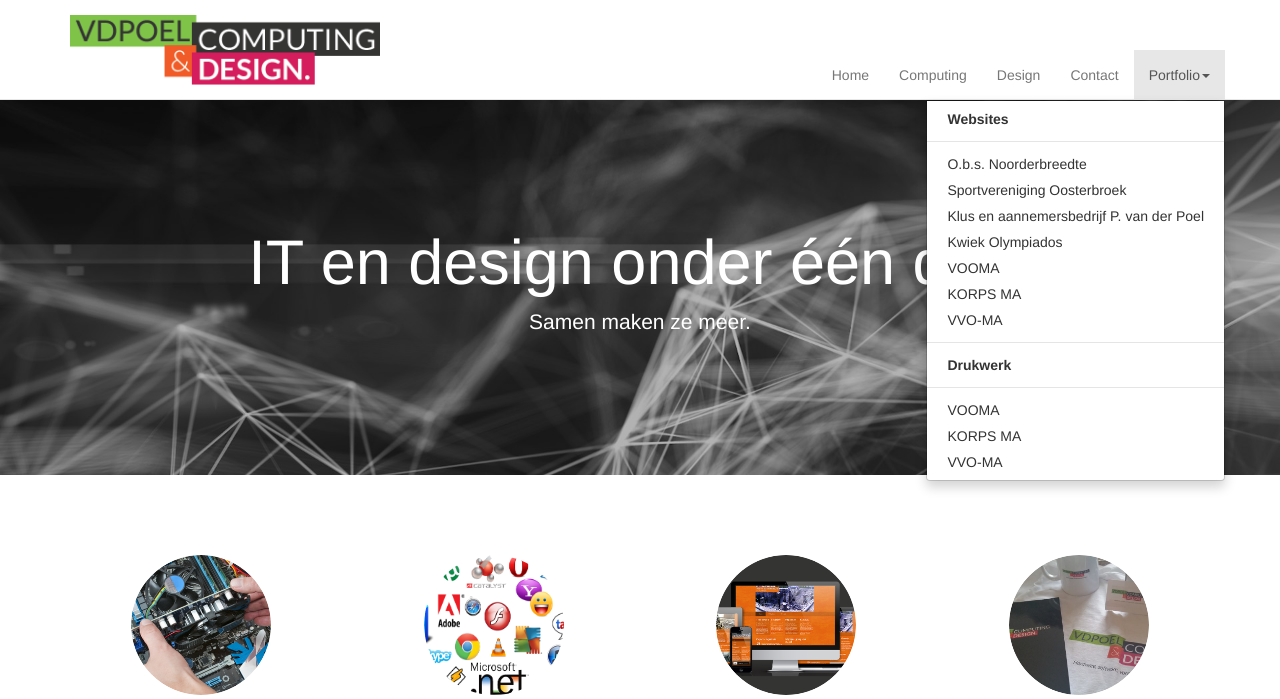
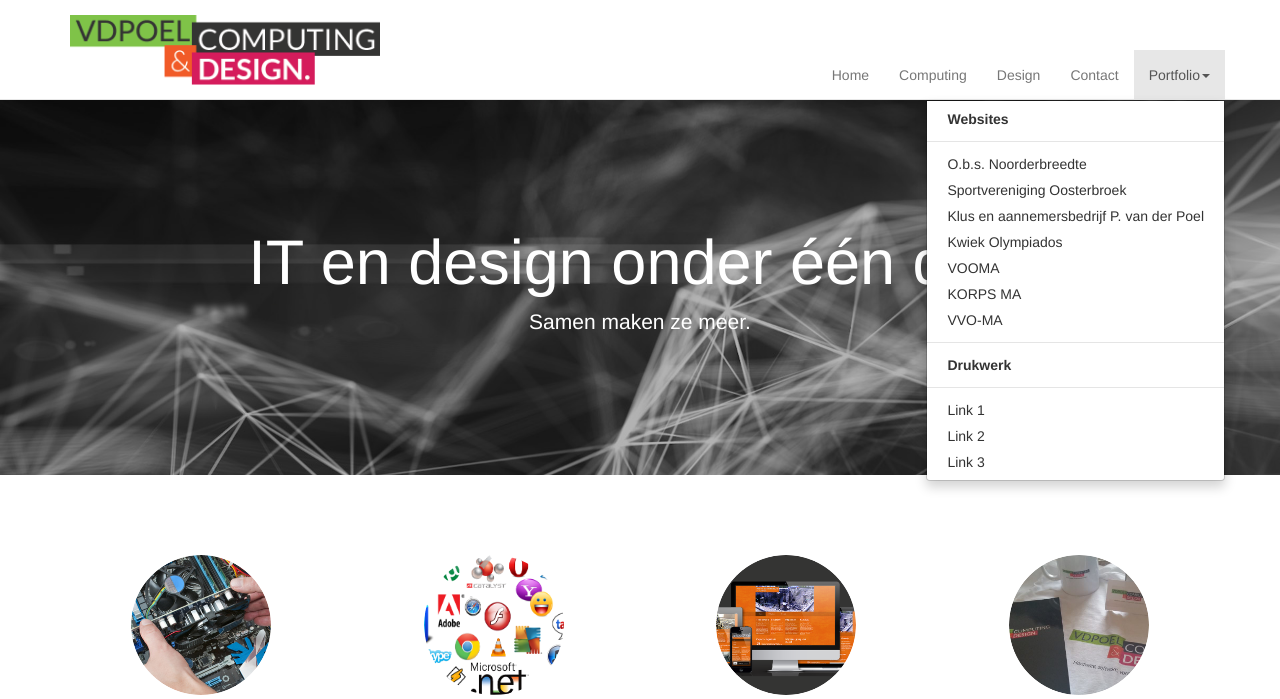
Before and after one commit to Redcatalyst/website, a PHP site: page / in a window 1280 px wide, after a click on "Portfolio". Shown: the top 699 px of the page. Run offline with PHP 8.4, Linux system fonts and the light colour scheme; some libraries are stand-ins or nearby versions.

Commit message:
Kleine changes

```diff
--- a/index.php
+++ b/index.php
@@ -17,7 +17,7 @@
           <h2 class="green">Hardware</h2>
           <p>Bent u toe aan een nieuwe computer?</p>
           <p class="featureContainer text-justify">vdPoel - Computing & Design helpt bij het uitzoeken van de juiste hardware op basis van uw benodigheden terwijl we rekening houden met uw portemonnee. Wij vergelijken de prijzen van verschil-lende top winkels en groothandels. Zo krijgt u altijd de voordeligste hardware!</p>
-          <p><a class="btn btn-default greenB featuresBottom" href="#" role="button">Computing &raquo;</a></p>
+          <p><a class="btn btn-default greenB featuresBottom" href="computing.php" role="button">Computing &raquo;</a></p>
         </div><!-- /.col-lg-3 -->
 
         <div class="col-lg-3">
@@ -25,7 +25,7 @@
           <h2 class="gray">Software</h2>
           <p>Problemen met dat ene programma? </p>
           <p class="featureContainer text-justify">Wij hebben een breed scala aan software kennis in huis en helpen u graag met elk software probleem. Is het iets nieuws? Wij zorgen dat we de basis snappen en proberen u te helpen. Heeft ons werk helemaal niets geholpen? Dan geld bij ons: No cure no pay!</p>
-          <p><a class="btn btn-default grayB featuresBottom" href="#" role="button">Computing &raquo;</a></p>
+          <p><a class="btn btn-default grayB featuresBottom" href="computing.php" role="button">Computing &raquo;</a></p>
         </div><!-- /.col-lg-3 -->
 
         <div class="col-lg-3">
@@ -33,7 +33,7 @@
           <h2 class="orange">Webdesign</h2>
           <p>Wilt u een nieuwe website?</p>
           <p class="featureContainer text-justify">vdPoel - Computing & Design levert op maat gemaakte websites die gemakkelijk te beheren zijn zodat u geen extra kosten kwijt bent voor onderhoud. Wilt u liever het beheer uit handen geven? Wij helpen u graag met het plaatsen van content voor een vast en voordelig uur tarief!</p>
-          <p><a class="btn btn-default orangeB featuresBottom" href="#" role="button">Design &raquo;</a></p>
+          <p><a class="btn btn-default orangeB featuresBottom" href="design.php" role="button">Design &raquo;</a></p>
         </div><!-- /.col-lg-3 -->
 
         <div class="col-lg-3">
@@ -41,7 +41,7 @@
           <h2 class="magenta">Drukwerk</h2>
           <p>Visitekaartjes of flyers nodig?</p>
           <p class="featureContainer text-justify">Wij creëren allerij soorten drukwerk en kunnen dit vervolgens laten drukken bij erkende drukkerijen. Visitekaartjes, flyers, posters, folders etc. Wij creëren het allemaal op maat voor u en zorgen dat het bij u thuis geleverd wordt. Snel en voordelig!  </p>
-          <p><a class="btn btn-default magentaB featuresBottom" href="#" role="button">Design &raquo;</a></p>
+          <p><a class="btn btn-default magentaB featuresBottom" href="design.php" role="button">Design &raquo;</a></p>
         </div><!-- /.col-lg-3 -->
 
 </div><!-- /.row -->
--- a/template/nav.php
+++ b/template/nav.php
@@ -41,9 +41,9 @@
                 <li role="separator" class="divider"></li>
                 <li><a href="#"><b class="Magenta">Drukwerk</b></a></li>
                 <li role="separator" class="divider"></li>
-                <li class="hMagenta"><a href="http://vooma.nl/" target="blank">VOOMA</a></li>
-                <li class="hMagenta"><a href="http://korpsma.nl/" target="blank">KORPS MA</a></li>
-                <li class="hMagenta"><a href="http://vvo-ma.nl/" target="blank">VVO-MA</a></li>
+                <li class="hMagenta"><a href="#" target="blank">Link 1</a></li>
+                <li class="hMagenta"><a href="#" target="blank">Link 2</a></li>
+                <li class="hMagenta"><a href="#" target="blank">Link 3</a></li>
               </ul>
             </li>
           </ul>
```
